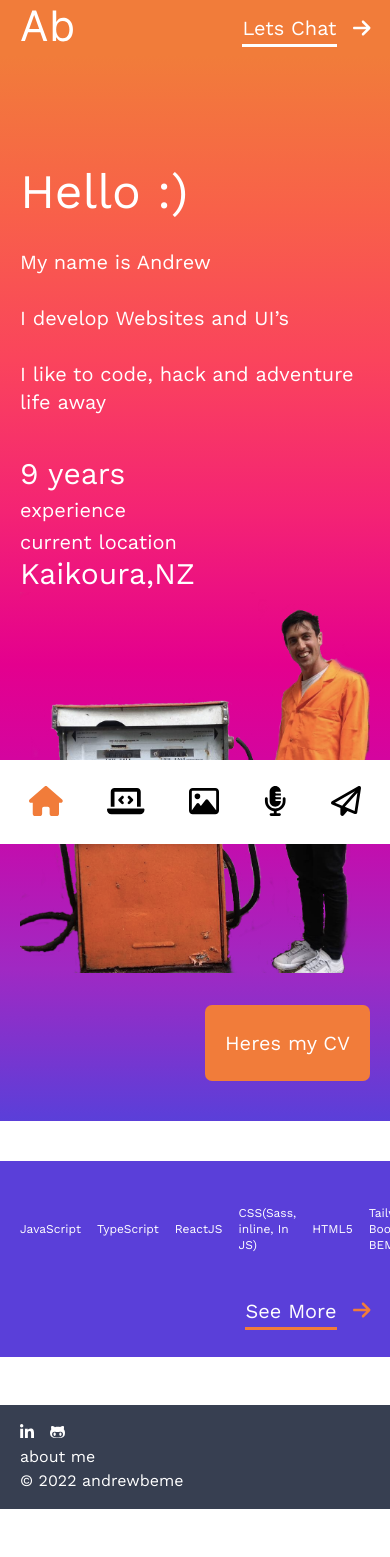
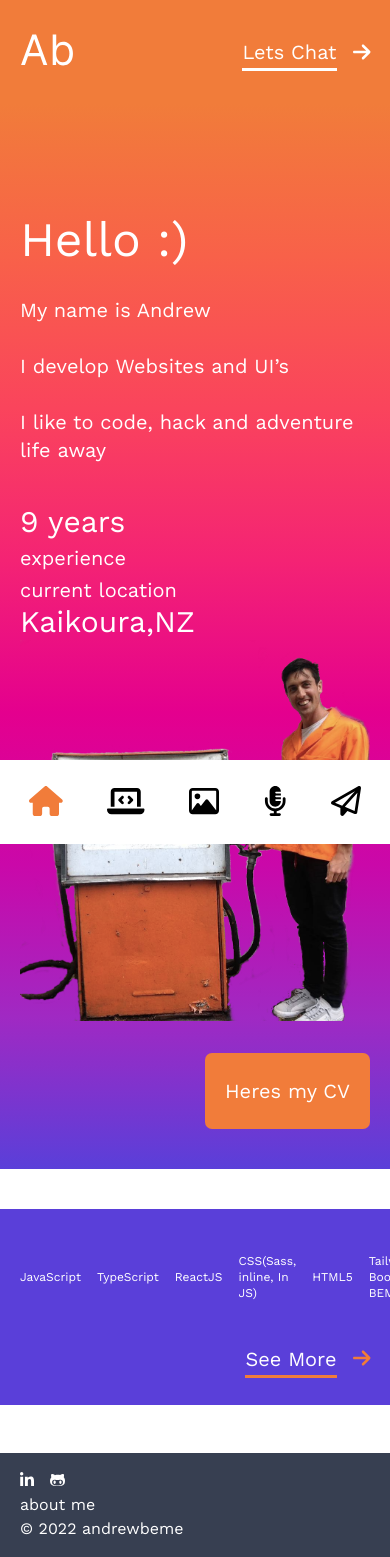
Before and after one commit to andrew-os/andrewbe-new, a Next.js app in the folder andrewbe-me/: page / in a window 390 px wide. Before the commit the page ends 1509 px from the top, so only its background shows below. Built offline with nearby package versions, Linux system fonts and the light colour scheme.

Commit message:
mobile and desktop fixes TODO Add CV

```diff
--- a/andrewbe-me/components/Button.tsx
+++ b/andrewbe-me/components/Button.tsx
@@ -24,7 +24,7 @@ function LinkButton({text, href, hasArrow, classes, arrowColor, borderColor}: Bu
       <a className={`${classes}`}>
         <span className={`inline border-b-3 border-primary pb-1 ${borderColor}`}>{text}</span>
       {hasArrow ? (
-        <span className="ml-4"><FontAwesomeIcon icon={faArrowRight } className={`${arrowColor}`} /></span>
+        <span className="pl-4 arrow-cta inline-block"><FontAwesomeIcon icon={faArrowRight } className={`${arrowColor}`} /></span>
       ) : (
           null
       )}
--- a/andrewbe-me/components/Card.tsx
+++ b/andrewbe-me/components/Card.tsx
@@ -39,8 +39,8 @@ export default function Card({title, link,image, content, tags}: CardProps){
                                     <li className="text-xxs px-2 text-secondary font-semibold" key={tag}>{tag}</li>
                                 ))}
                             </ul>
-                            <a href={link} rel="noreferrer" target="_blank" className='self-end'>
-                              <FontAwesomeIcon icon={faArrowRight} className="text-primary" />
+                            <a href={link} rel="noreferrer" target="_blank" className='self-end card-link'>
+                              <FontAwesomeIcon icon={faArrowRight} className="text-primary card-link--arrow" />
                             </a>
                           </div>
                         </footer>
--- a/andrewbe-me/components/Header.tsx
+++ b/andrewbe-me/components/Header.tsx
@@ -8,7 +8,7 @@ interface HeaderProps{
 
 export default function Header({isHomePage = false}: HeaderProps){
   return (
-    <header className={`${isHomePage ? `bg-primary` : `bg-white shadow-md`} relative`}>
+    <header className={`${isHomePage ? `bg-primary` : `bg-white shadow-md`} relative py-6 md:py-0`}>
       <div className="container mx-auto px-5 md:px-0">
         <div className="flex flex-row items-center">
           <div className="flex-1">
@@ -17,10 +17,10 @@ export default function Header({isHomePage = false}: HeaderProps){
             <MainNav invertColors={isHomePage} />
           <Button
             isLink={true}
-            classes={`${isHomePage ? `text-white` : `text-primary`} md:ml-16 text-xl`}
+            classes={`${isHomePage ? `text-white` : `text-primary`} md:ml-16 text-xl header-cta`}
             href="contact"
             hasArrow={true}
-            borderColor="border-white"
+            borderColor={`${isHomePage ? `border-white`: `border-primary`}`}
             arrowColor={isHomePage ? `text-white` : `text-primary`}
             text="Lets Chat"/>
         </div>
--- a/andrewbe-me/components/KeySkillList.tsx
+++ b/andrewbe-me/components/KeySkillList.tsx
@@ -16,7 +16,7 @@ export default function KeySkillList(){
                 ))}
           </ul>
         <div className="flex justify-end">
-          <Button classes="bg-secondary py-4 md:mr-10 mr-5 text-white text-xl"
+          <Button classes="bg-secondary py-4 md:mr-10 mr-5 text-white text-xl header-cta"
             isLink={true}
             hasArrow={true}
             text="See More"
--- a/andrewbe-me/pages/index.tsx
+++ b/andrewbe-me/pages/index.tsx
@@ -36,7 +36,7 @@ const Home: NextPage = () => {
               </div>
                 <PictureOfMe />
             </div>
-            <div className="md:pt-1 pt-8 text-right">
+            <div className="md:pt-1 pt-8 text-right md:text-left">
               <Button isLink={false} classes={`text-white px-5 py-6 rounded-main text-xl hover:bg-primary-darken`} text={`Heres my CV`} onClick={() => (console.log("test"))} arrowColor="text-white" />
             </div>
           </main>
--- a/andrewbe-me/styles/globals.css
+++ b/andrewbe-me/styles/globals.css
@@ -77,7 +77,15 @@ a {
 .nav-link--mobile .active{
   color: #F17C3A;
 }
-
+.header-cta:hover .inline{
+  padding-bottom: 0.75rem;
+}
+.header-cta:hover .arrow-cta{
+  transform: translateX(10px);
+}
+.card-link:hover .card-link--arrow{
+  transform: translateX(-5px);
+}
 /* background: linear-gradient(360deg, #5a3fd9, #a029c3, #ca08a9, #e4008e, #f42374, #fa445c, #f86149, #f17c3a); */
 
 @media screen and (max-width: 768px) {
--- a/andrewbe-me/utils/content.ts
+++ b/andrewbe-me/utils/content.ts
@@ -55,7 +55,7 @@ export const recentProjects = [
         {
           title: 'Calo',
           link: 'https://orlandoballet.org/',
-          image: '/public/calo-icon.png',
+          image: '/calo-icon.png',
           content: 'Rebranding of a digital agency site. Vue 3 with a strapi backend',
           stack: [
               `Vue3`,
```
